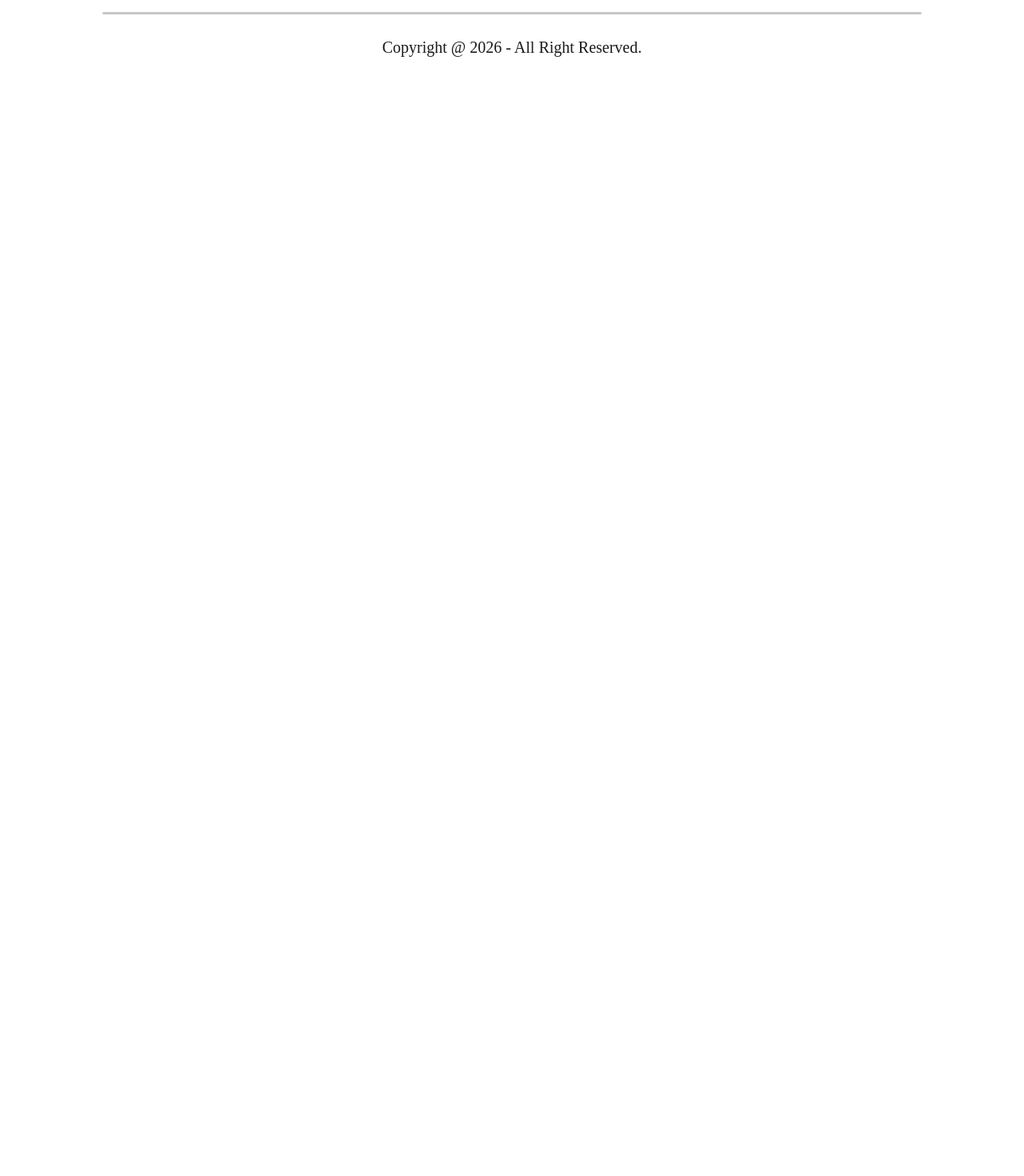
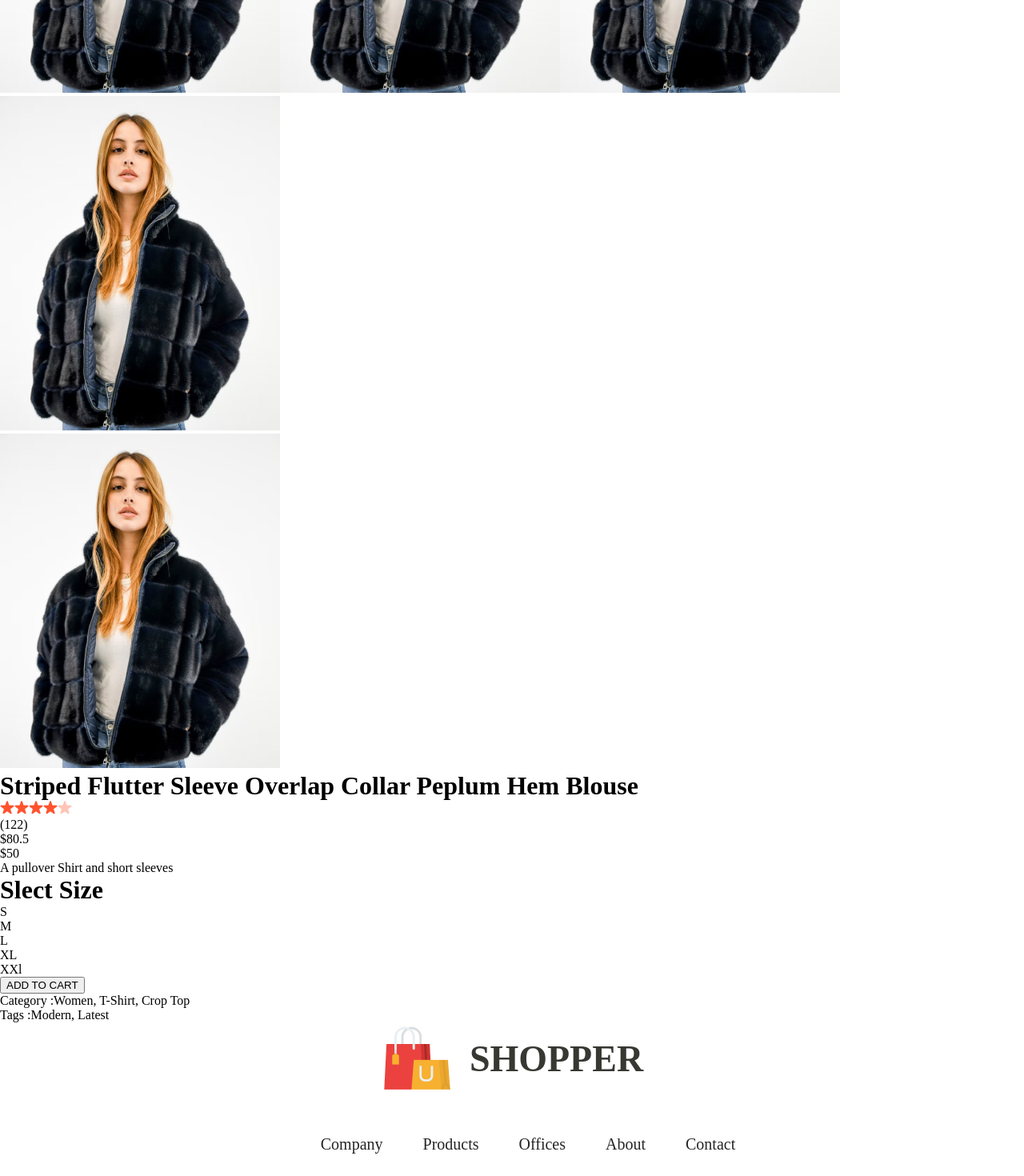
Before and after one commit to Santhoshkumar0913/E-commerce-platform, a React (Create React App) app in the folder frontend/: page /product/1 in a window 1280 px wide. Shown: the part 420-1890 px from the top of the page at 80% size. Before the commit the page ends 800 px from the top, so only its background shows below. Built offline with nearby package versions, Linux system fonts and the light colour scheme; a web font is replaced by a local one.

Commit message:
added productdisplay rating and addtocart btn.

```diff
--- a/frontend/src/Components/ProductDisplay/ProductDisplay.jsx
+++ b/frontend/src/Components/ProductDisplay/ProductDisplay.jsx
@@ -1,9 +1,55 @@
 import React from 'react'
 import './ProductDisplay.css'
-const ProductDisplay = () => {
+import star_icon from "../Assets/star_icon.png";
+import star_dull_icon from "../Assets/star_dull_icon.png";
+
+
+const ProductDisplay = (props) => {
+  const {product} = props;
   return (
     <div className='productdisplay'>
-
+      <div className="productdisplay-left">
+        <div className="productdisplay-img-list">
+          <img src={product.image} alt="" />
+          <img src={product.image} alt="" />
+          <img src={product.image} alt="" />
+          <img src={product.image} alt="" />
+        </div>
+        <div className="productdisplay-img">
+          <img className='productdisplay-main-img' src={product.image} alt="" />
+        </div>
+      </div>
+      <div className="productdisplay-right">
+        <h1>{product.name}</h1>
+        <div className="productdisplay-right-star">
+          <img src={star_icon} alt="" />
+          <img src={star_icon} alt="" />
+          <img src={star_icon} alt="" />
+          <img src={star_icon} alt="" />
+          <img src={star_dull_icon} alt="" />
+          <p>(122)</p>
+        </div>
+        <div className="productdisplay-right-prices">
+          <div className="productdisplay-right-price-old">${product.old_price}</div>
+          <div className="productdisplay-right-price-new">${product.new_price}</div>
+        </div>
+        <div className="productdisplay-right-description">
+          A pullover Shirt and short sleeves
+        </div>
+        <div className="productdisplay-right-size">
+          <h1>Slect Size</h1>
+          <div className="productdisplay-right-size">
+            <div>S</div>
+            <div>M</div>
+            <div>L</div>
+            <div>XL</div>
+            <div>XXl</div>
+          </div>
+        </div>
+        <button>ADD TO CART</button>
+          <p className='productdisplay-right-category'><span>Category :</span>Women, T-Shirt, Crop Top</p>
+          <p className='productdisplay-right-category'><span>Tags :</span>Modern, Latest</p>
+      </div>
     </div>
   )
 }
```
